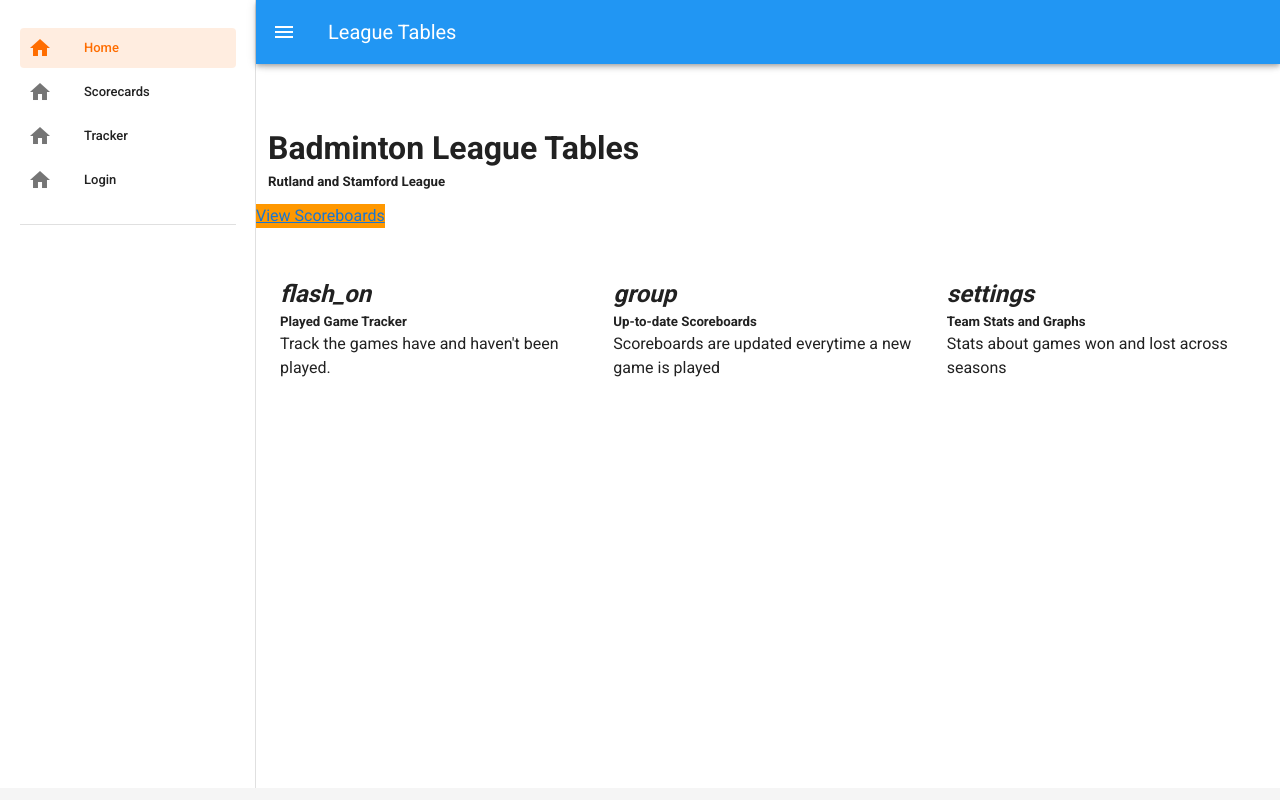
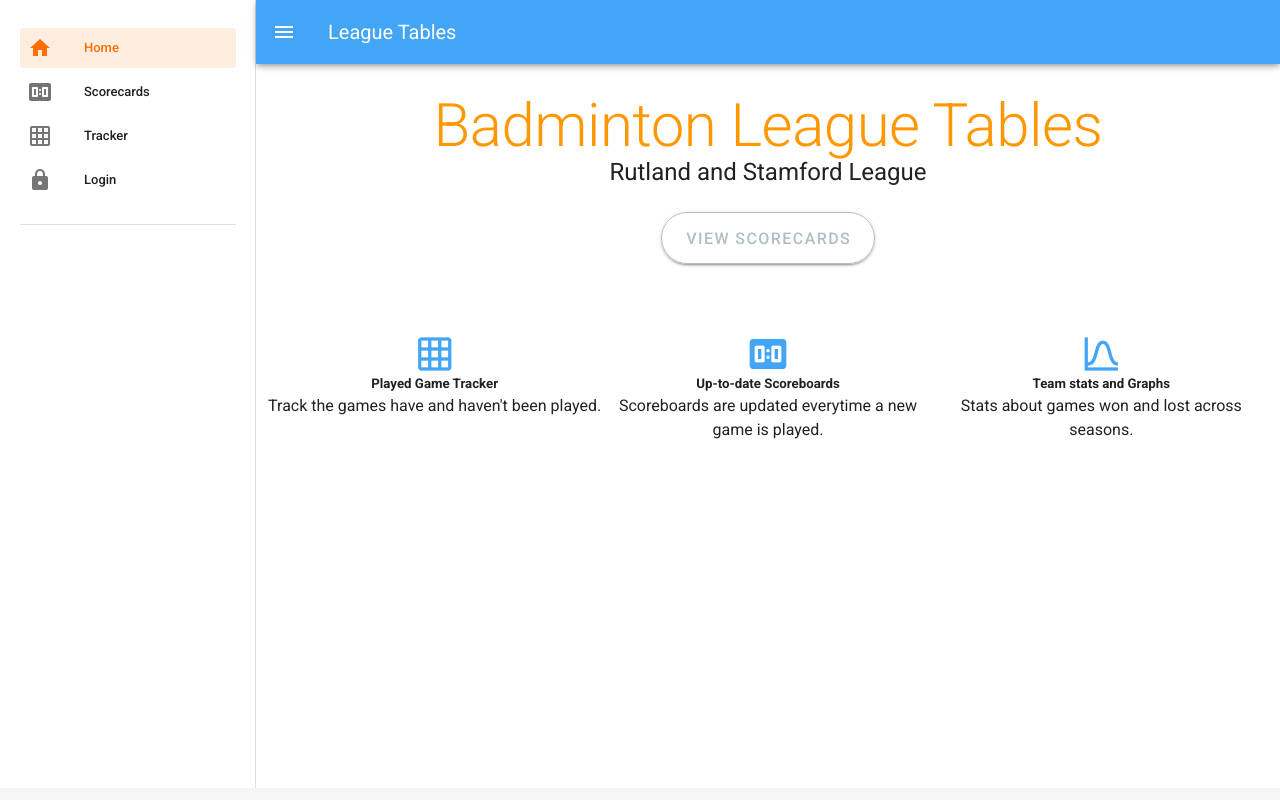
Before and after one commit to TheTemptingSavior/badminton-league-tables, a Vue app in the folder frontend/: page /#/ in a window 1280 px wide. Built offline with nearby package versions, Linux system fonts and the light colour scheme.

Commit message:
Updated Home.vue to use Vuetify styles

```diff
--- a/frontend/src/App.vue
+++ b/frontend/src/App.vue
@@ -6,7 +6,7 @@
     </v-navigation-drawer>
 
     <!-- Top bar -->
-    <v-app-bar app color="blue" dark>
+    <v-app-bar app color="primary" dark>
       <v-app-bar-nav-icon @click="drawer = !drawer" />
       <v-toolbar-title>League Tables</v-toolbar-title>
     </v-app-bar>
--- a/frontend/src/components/NavBar.vue
+++ b/frontend/src/components/NavBar.vue
@@ -10,31 +10,31 @@
       </v-list-item>
       <v-list-item to="/scoreboards">
         <v-list-item-icon>
-          <v-icon>mdi-home</v-icon>
+          <v-icon>mdi-scoreboard</v-icon>
         </v-list-item-icon>
         <v-list-item-title>Scorecards</v-list-item-title>
       </v-list-item>
       <v-list-item to="/tracker">
         <v-list-item-icon>
-          <v-icon>mdi-home</v-icon>
+          <v-icon>mdi-grid</v-icon>
         </v-list-item-icon>
         <v-list-item-title>Tracker</v-list-item-title>
       </v-list-item>
+      <v-list-item to="/admin" v-if="isLoggedIn">
+        <v-list-item-icon>
+          <v-icon>mdi-shield-account</v-icon>
+        </v-list-item-icon>
+        <v-list-item-title>Admin</v-list-item-title>
+      </v-list-item>
       <v-list-item v-on:click="logout" v-if="isLoggedIn">
         <v-list-item-icon>
-          <v-icon>mdi-home</v-icon>
+          <v-icon>mdi-lock-open</v-icon>
         </v-list-item-icon>
         <v-list-item-title>Logout</v-list-item-title>
       </v-list-item>
-      <v-list-item to="/admin" v-if="isLoggedIn">
-        <v-list-item-icon>
-          <v-icon>mdi-home</v-icon>
-        </v-list-item-icon>
-        <v-list-item-title>Admin</v-list-item-title>
-      </v-list-item>
       <v-list-item to="/login" v-if="!isLoggedIn">
         <v-list-item-icon>
-          <v-icon>mdi-home</v-icon>
+          <v-icon>mdi-lock</v-icon>
         </v-list-item-icon>
         <v-list-item-title>Login</v-list-item-title>
       </v-list-item>
--- a/frontend/src/plugins/vuetify.js
+++ b/frontend/src/plugins/vuetify.js
@@ -4,6 +4,17 @@ import 'vuetify/dist/vuetify.min.css'
 
 Vue.use(Vuetify)
 
-const opts = {}
+const opts = {
+    theme: {
+        themes: {
+            light: {
+                primary: '#42a5f5',
+                secondary: '#b0bec5',
+                accent: '#ff9800',
+                error: '#b71c1c',
+            },
+        },
+    }
+}
 
 export default new Vuetify(opts)
--- a/frontend/src/views/Home.vue
+++ b/frontend/src/views/Home.vue
@@ -1,61 +1,53 @@
 <template>
-  <div class="home">
-    <div class="section no-pad-bot" id="index-banner">
-      <div class="container">
-        <br><br>
-        <h1 class="header center orange-text">Badminton League Tables</h1>
-        <div class="row center">
-          <h5 class="header col s12 light">
+  <v-container class="home">
+    <div id="page-header">
+      <div class="text-center py-5">
+        <h1 class="accent--text text-h2 font-weight-bolder">
+          Badminton League Tables
+        </h1>
+        <h5 class="text-h5">
           Rutland and Stamford League
         </h5>
+        <br />
+        <v-btn
+            to="/scoreboards"
+            elevation="2"
+            color="secondary"
+            outlined
+            rounded
+            x-large>
+          View Scorecards
+        </v-btn>
       </div>
-        <div class="row center">
-          <router-link to="/scoreboards" class="btn-large waves-effect waves-light orange">
-            View Scoreboards
-          </router-link>
     </div>
-        <br><br>
-        <div class="container">
-          <div class="section">
-            <!--   Icon Section   -->
-            <div class="row">
-              <div class="col s12 m4">
-                <div class="icon-block">
-                  <h2 class="center light-blue-text"><i class="material-icons">flash_on</i></h2>
-                  <h5 class="center">Played Game Tracker</h5>
+    <div id="page-content" style="padding-top: 5%;">
+      <v-row no-gutters>
+        <v-col cols="12" sm="4" class="text-center">
+          <v-icon x-large color="primary">mdi-grid</v-icon>
+          <h5>Played Game Tracker</h5>
           <p class="light">
             Track the games have and haven't been played.
           </p>
+        </v-col>
+        <v-col cols="12" sm="4" class="text-center">
+          <v-icon x-large color="primary">mdi-scoreboard</v-icon>
+          <h5>Up-to-date Scoreboards</h5>
+          <p class="light">
+            Scoreboards are updated everytime a new game is played.
+          </p>
+        </v-col>
+        <v-col cols="12" sm="4" class="text-center">
+          <v-icon x-large color="primary">mdi-chart-bell-curve</v-icon>
+          <h5>Team stats and Graphs</h5>
+          <p class="light">
+            Stats about games won and lost across seasons.
+          </p>
+        </v-col>
+      </v-row>
     </div>
-              </div>
-              <div class="col s12 m4">
-                <div class="icon-block">
-                  <h2 class="center light-blue-text"><i class="material-icons">group</i></h2>
-                  <h5 class="center">Up-to-date Scoreboards</h5>
-                  <p class="light">
-                    Scoreboards are updated everytime a new game is played
-                  </p>
-                </div>
-              </div>
-              <div class="col s12 m4">
-                <div class="icon-block">
-                  <h2 class="center light-blue-text"><i class="material-icons">settings</i></h2>
-                  <h5 class="center">Team Stats and Graphs</h5>
-                  <p class="light">
-                    Stats about games won and lost across seasons
-                  </p>
-                </div>
-              </div>
-            </div>
-          </div>
-          <br><br>
-        </div>
-      </div>
-    </div>
-  </div>
+  </v-container>
 </template>
 <script>
-// @ is an alias to /src
 
 export default {
   name: 'Home',
```
Lines whose indentation alone changed are shown as unchanged.
